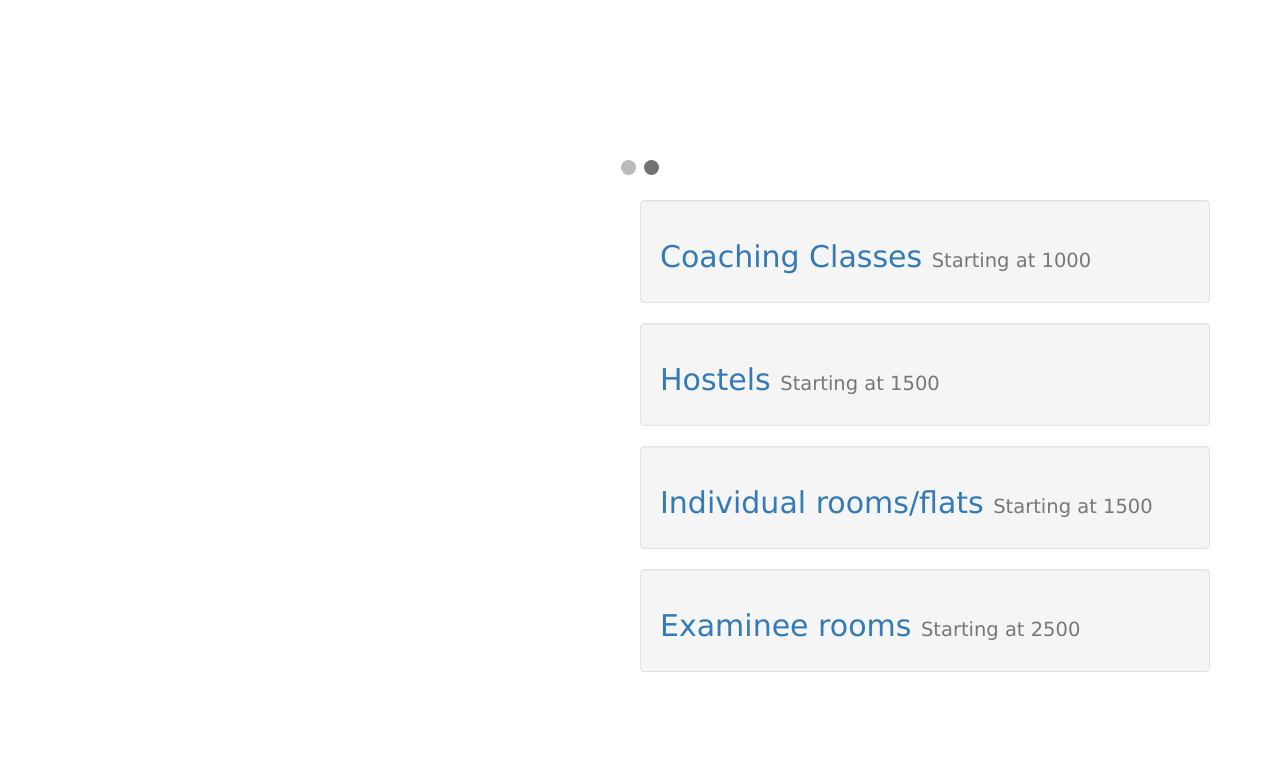
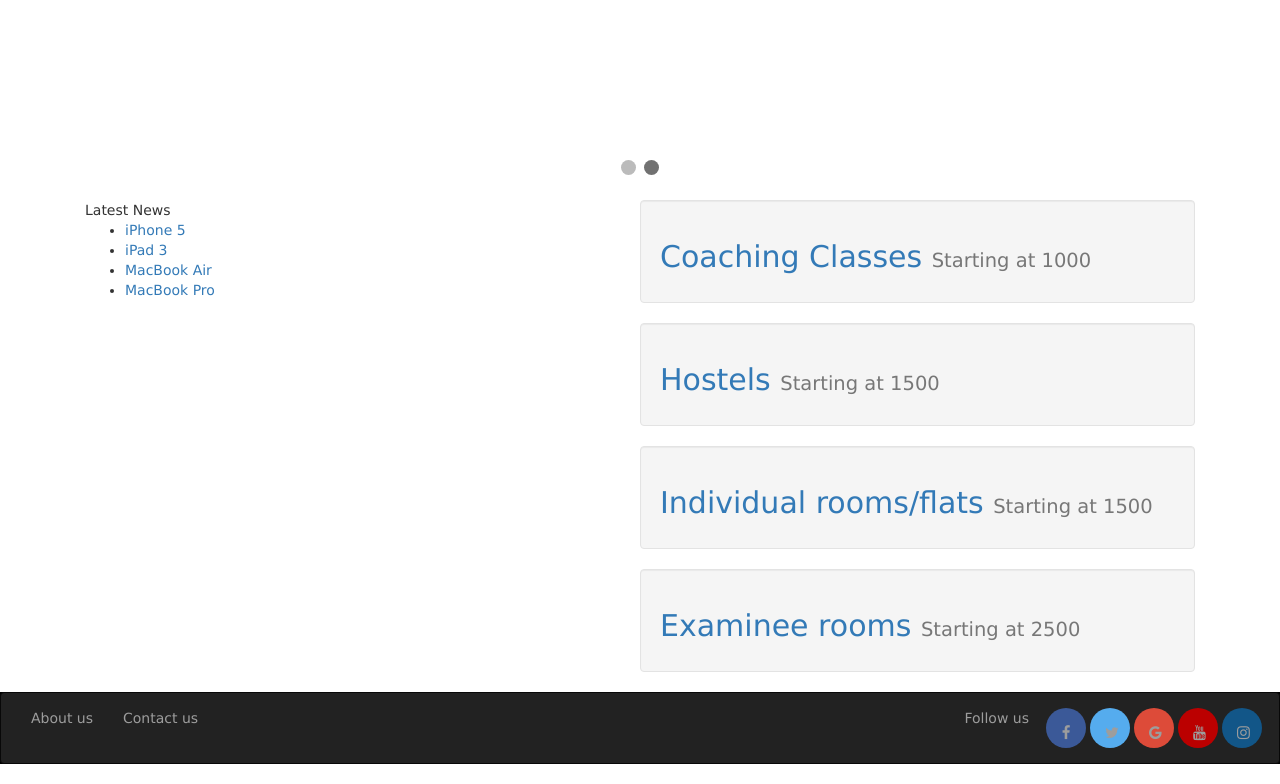
Before and after one commit to kushshiv/stuplate, a Flask app: page / in a window 1280 px wide. Shown: the part 332-1116 px from the top of the page. Before the commit the page ends 1004 px from the top, so only its background shows below. Run offline with Flask 2, Linux system fonts and the light colour scheme; some libraries are stand-ins or nearby versions.

Commit message:
Creating first page/Home page

```diff
--- a/app/static/css/style.css
+++ b/app/static/css/style.css
@@ -67,3 +67,44 @@ img {vertical-align: middle;}
 @media only screen and (max-width: 300px) {
   .text {font-size: 11px}
 }
+
+  @keyframes tickerv {
+    0% {margin-top: 0;}
+    25% {margin-top: -26px;}
+    50% {margin-top: -52px;}
+    75% {margin-top: -78px;}
+    100% {margin-top: 0;}
+  }
+  .tickerv-wrap {
+    background: #eee;
+    box-sizing: content-box;
+    height: 25px;
+    overflow: hidden;
+    padding: 10px;
+  }
+  .tickerv-wrap ul {
+    padding:0;
+    margin:0;
+    list-style-type: none;
+    animation-name: tickerv;
+    animation-duration:10s;
+    animation-iteration-count: infinite;
+    animation-timing-function: cubic-bezier(1, 0, .5, 0);
+  }
+  .tickerv-wrap ul:hover {
+    animation-play-state: paused;
+  }
+  .tickerv-wrap ul li {
+    font-size:18px;
+    line-height: 26px
+  }
+
+  .footer {
+     position: fixed;
+     left: 0;
+     bottom: 0;
+     width: 100%;
+     background-color: red;
+     color: white;
+     text-align: center;
+  }
--- a/app/templates/base.html
+++ b/app/templates/base.html
@@ -37,5 +37,93 @@
     </div>
     <script src="http://code.jquery.com/jquery-1.10.2.min.js"></script>
     <script src="http://netdna.bootstrapcdn.com/bootstrap/3.0.0/js/bootstrap.min.js"></script>
+<link rel="stylesheet" href="https://cdnjs.cloudflare.com/ajax/libs/font-awesome/4.7.0/css/font-awesome.min.css">
+<style>
+.fa {
+  font-size: 15px;
+  width: 40px;
+  height: 40px;
+  text-align: centre;
+  margin: 15px 2px;
+  text-decoration: none;
+  border-radius: 50%;
+  line-height: 1em;
+}
+
+
+.fa:hover {
+    opacity: 0.7;
+}
+
+.fa-facebook {
+  background: #3B5998;
+  color: white;
+}
+
+.fa-twitter {
+  background: #55ACEE;
+  color: white;
+}
+
+.fa-google {
+  background: #dd4b39;
+  color: white;
+}
+
+.fa-youtube {
+  background: #bb0000;
+  color: white;
+}
+
+.fa-instagram {
+  background: #125688;
+  color: white;
+}
+</style>
+
+<style>
+.footer {
+  position: relative;
+  left: 0;
+  bottom: 0;
+  width: 100%;
+  background-color: black;
+  color: white;
+  text-align: center;
+}
+</style>
+
+<div class="footer">
+<nav class="navbar navbar-inverse" role="navigation">
+  <div class="container-fluid">
+    <div class="navbar-header">
+      <button type="button" class="navbar-toggle" data-toggle="collapse" data-target="#bs-example-navbar-collapse-1">
+        <span class="sr-only">Toggle navigation</span>
+        <span class="icon-bar"></span>
+        <span class="icon-bar"></span>
+        <span class="icon-bar"></span>
+      </button>
+      <ul class="nav navbar-nav">
+        <li><a href="#">About us</a></li>
+      </ul>
+    </div>
+
+    <div class="collapse navbar-collapse" id="bs-example-navbar-collapse-1">
+      <ul class="nav navbar-nav">
+        <li><a href="#">Contact us</a></li>
+      </ul>
+      <ul class="nav navbar-nav navbar-right">
+        <li><a href="#">Follow us</a></li>
+        <li><a href="#" class="fa fa-facebook"></a></li>
+        <li><a href="#" class="fa fa-twitter"></a></li>
+        <li><a href="#" class="fa fa-google"></a></li>
+        <li><a href="#" class="fa fa-youtube"></a></li>
+        <li><a href="#" class="fa fa-instagram"></a></li>
+      </ul>
+    </div><!-- /.navbar-collapse -->
+  </div><!-- /.container-fluid -->
+</nav>
+
+</div>
   </body>
 </html>
--- a/app/templates/home.html
+++ b/app/templates/home.html
@@ -4,18 +4,19 @@
 
 <!-- start of display -->
 <link rel="stylesheet" href="{{ url_for('static', filename='css/style.css') }}">
+<script src="//code.jquery.com/jquery-latest.min.js"></script>
 <div class="slideshow-container">
 
 <div class="mySlides fade">
   <div class="numbertext">1 / 2</div>
   <img src="{{ url_for('static', filename = 'img/school.jpg') }}"  height="400" width="1000">
-  <div class="text">Caption Text</div>
+  <div class="text">School</div>
 </div>
 
 <div class="mySlides fade">
   <div class="numbertext">2 / 2</div>
   <img src="{{ url_for('static', filename = 'img/mess.jpg') }}"  height="400" width="1000">
-  <div class="text">Caption Two</div>
+  <div class="text">Mess</div>
 </div>
 
 </div>
@@ -62,7 +63,20 @@ function showSlides() {
   </div>
 -->
 
+<div class="container"  style="width:100%;">
+<div id="left" style="float:left; width:50%;">
+	<span>Latest News</span>
+	<ul>
+		<li><a href="#">iPhone 5</a></li>
+		<li><a href="#">iPad 3</a></li>
+		<li><a href="#">MacBook Air</a></li>
+		<li><a href="#">MacBook Pro</a></li>
+	</ul>
+</div>
+
+<!--
 <div id="container" style="width:100%;">
+-->
   <div id="right" style="float:right; width:50%;">
     {% for id, product in products.items() %}
       <div class="well">
```
